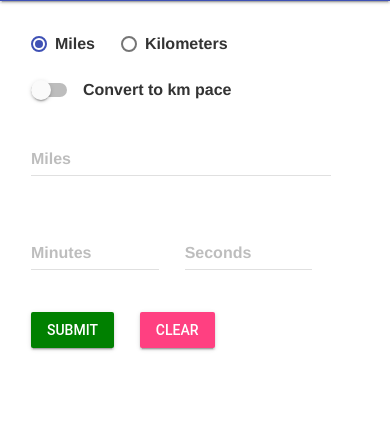
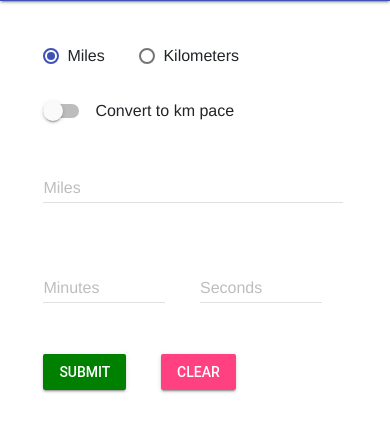
Before and after one commit to codeNinjaDev/PR-Trackr, a plain HTML site: page index.html in a window 390 px wide. Shown: the part 55-486 px from the top of the page. Drawn offline with nearby package versions, Linux system fonts and the light colour scheme.

Commit message:
Update index.html

```diff
--- a/index.html
+++ b/index.html
@@ -9,22 +9,24 @@
       <meta name="viewport" content="initial-scale=1, maximum-scale=1, user-scalable=no, width=device-width">
 
 
-      <link rel="stylesheet" href="https://fonts.googleapis.com/icon?family=Material+Icons">
-      <link rel="stylesheet" href="https://code.getmdl.io/1.2.1/material.indigo-pink.min.css">
+
       <!-- Latest compiled and minified CSS -->
-      <link rel="stylesheet" href="https://maxcdn.bootstrapcdn.com/bootstrap/3.3.7/css/bootstrap.min.css" integrity="sha384-BVYiiSIFeK1dGmJRAkycuHAHRg32OmUcww7on3RYdg4Va+PmSTsz/K68vbdEjh4u" crossorigin="anonymous">
+      <!--<link rel="stylesheet" href="https://maxcdn.bootstrapcdn.com/bootstrap/3.3.7/css/bootstrap.min.css" integrity="sha384-BVYiiSIFeK1dGmJRAkycuHAHRg32OmUcww7on3RYdg4Va+PmSTsz/K68vbdEjh4u" crossorigin="anonymous">-->
+      <link rel="stylesheet" href="Bootstrap/bootstrap.min.css">
 
       <!-- Optional theme -->
-      <link rel="stylesheet" href="https://maxcdn.bootstrapcdn.com/bootstrap/3.3.7/css/bootstrap-theme.min.css" integrity="sha384-rHyoN1iRsVXV4nD0JutlnGaslCJuC7uwjduW9SVrLvRYooPp2bWYgmgJQIXwl/Sp" crossorigin="anonymous">
-      <script src="https://cdnjs.cloudflare.com/ajax/libs/jquery/3.1.0/jquery.min.js"></script>
-      <script defer src="https://code.getmdl.io/1.2.1/material.min.js"></script>
-      <script src="https://ajax.googleapis.com/ajax/libs/angularjs/1.5.8/angular.min.js"></script>
+      <!--<link rel="stylesheet" href="https://maxcdn.bootstrapcdn.com/bootstrap/3.3.7/css/bootstrap-theme.min.css" integrity="sha384-rHyoN1iRsVXV4nD0JutlnGaslCJuC7uwjduW9SVrLvRYooPp2bWYgmgJQIXwl/Sp" crossorigin="anonymous">-->
+      <script src="jquery-3.1.1.min.js"></script>
+
       <link rel="stylesheet" href="jquery-confirm/css/jquery-confirm.css">
       <!--<script type="text/javascript" src="cordova.js"></script>-->
 
       <script src="jquery-confirm/js/jquery-confirm.js"></script>
       <script type="text/javascript" src="jgestures.js"></script>
-
+      <link rel="stylesheet" href="Material/material.min.css">
+      <script src="Material/material.min.js"></script>
+      <link href="Roboto/Roboto-Regular.ttf" rel="stylesheet">
+      <link rel="stylesheet" href="icons.css">
       <style>
 
           .mdl-layout__drawer {
@@ -212,8 +214,7 @@
 
                 <div id="savedPace">
                     <button id="clearAll" class="mdl-button mdl-js-button mdl-button--fab mdl-js-ripple-effect mdl-button--colored">
-                        <i class="material-icons">delete_forever</i>
-                    </button>
+                        <i class="material-icons">delete_forever</i>    </button>
                     <!--<button id="saveTitle" class="mdl-button mdl-js-button mdl-button--fab mdl-js-ripple-effect mdl-button--colored">
                         <i class="material-icons">save</i>
                     </button>-->
```
